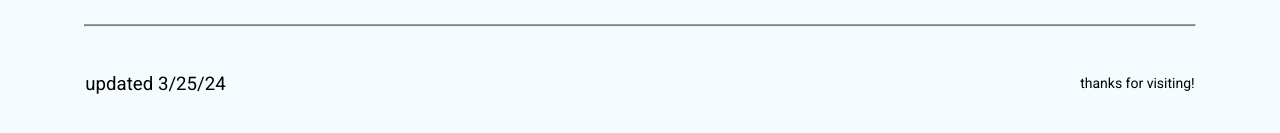
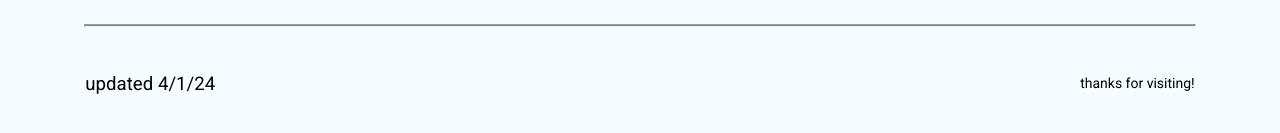
Before and after one commit to nathan2lam/Portfolio, a React (Create React App) app: page / in a window 1280 px wide. Shown: the part 5451-5584 px from the top of the page. Built offline with nearby package versions, Linux system fonts and the light colour scheme.

Commit message:
Update Footer.jsx

```diff
--- a/src/Pages/Home/Footer.jsx
+++ b/src/Pages/Home/Footer.jsx
@@ -97,7 +97,7 @@ function Footer() {
       </div>
       <hr className="divider" />
       <div className="footer--content--container">
-        <p className="footer--content">updated 3/25/24</p>
+        <p className="footer--content">updated 4/1/24</p>
         <p className="text-sm">thanks for visiting!</p>
       </div>
     </footer>
```
